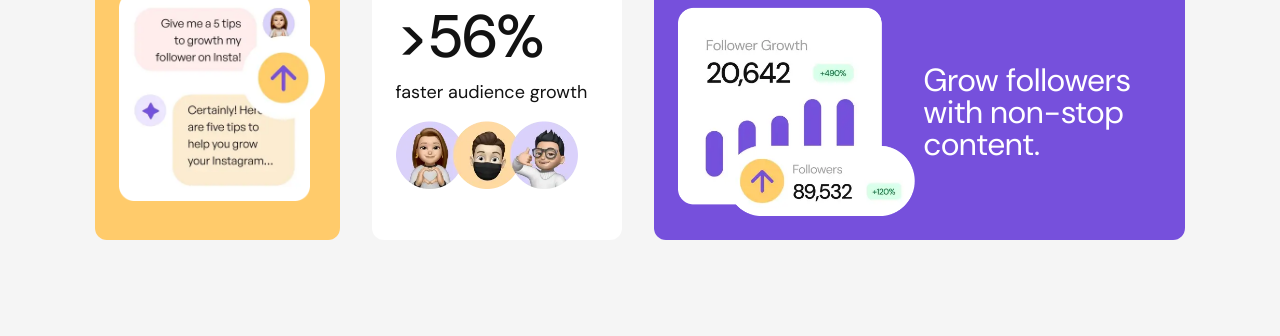
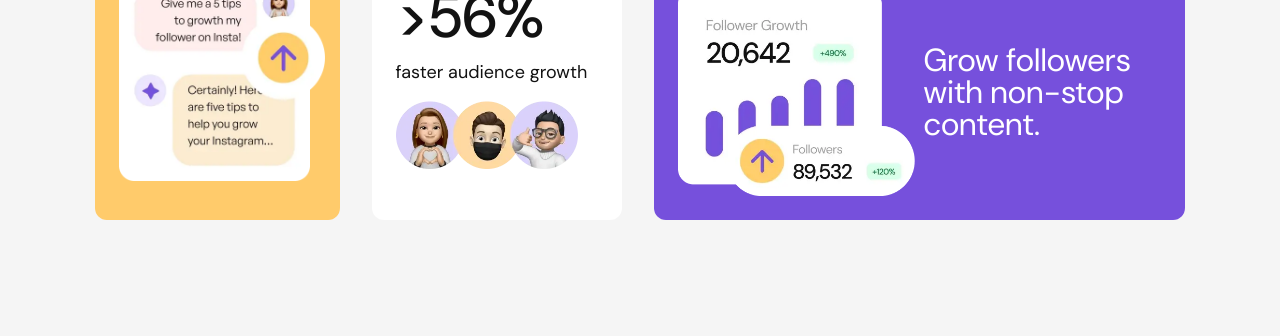
Before and after one commit to jcnnll/fem-bento-grid, a website built with Vite: page index.html in a window 1280 px wide. Shown: the part 747-1083 px from the top of the page. After the commit the page ends 1043 px from the top, so only its background shows below. Built offline with nearby package versions, Linux system fonts and the light colour scheme.

Commit message:
fix - reduce top margin

```diff
--- a/style.css
+++ b/style.css
@@ -99,7 +99,6 @@
 
     @media (width > 660px) {
       margin: 40px auto;
-      margin-top: 40px;
       max-inline-size: 600px;
       grid-template-areas:
         "one one"
@@ -110,7 +109,7 @@
     }
 
     @media (width > 970px) {
-      margin: 80px auto;
+      margin: 60px auto;
       max-inline-size: 1122px;
       grid-template-areas:
         "seven one one four"
```
